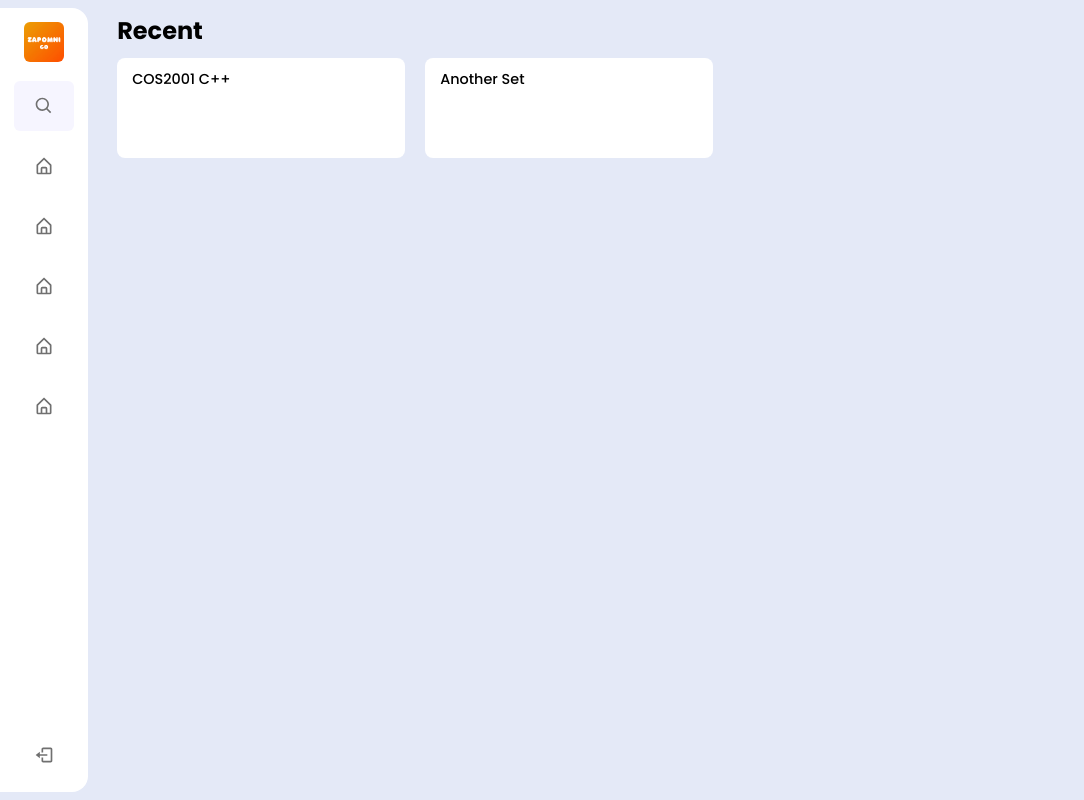
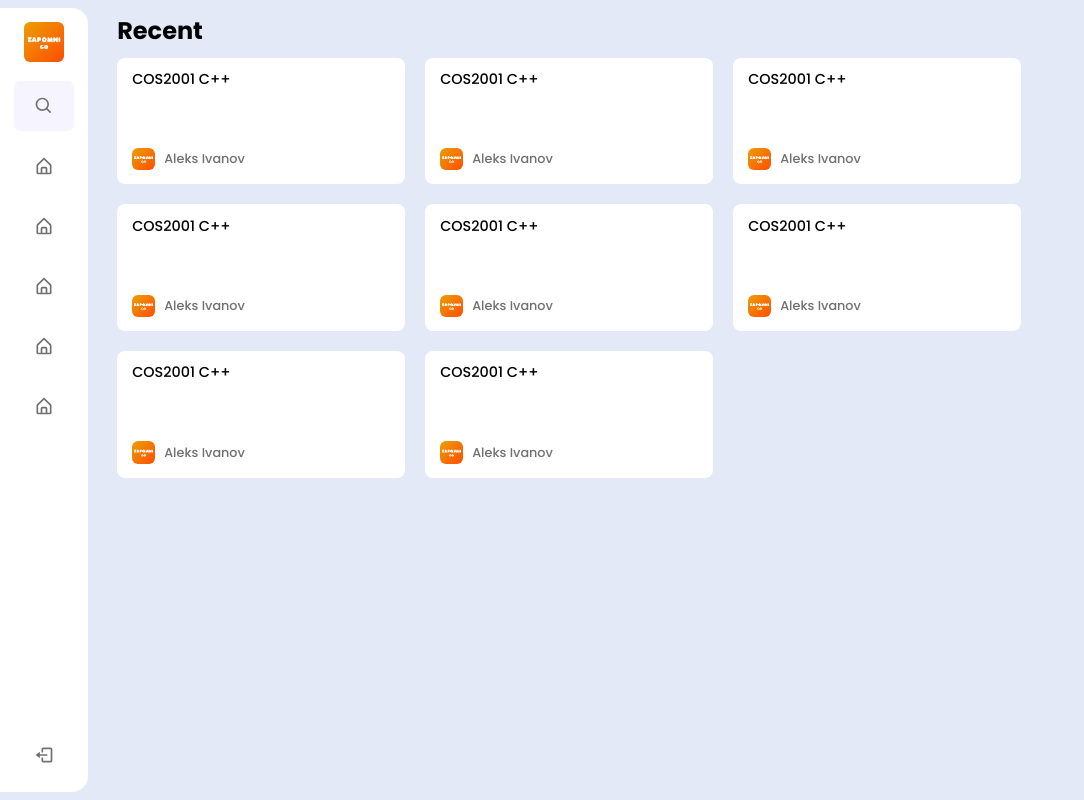
Before and after one commit to ZapomniGo/zapomnigo-client, a React (Vite) app: page / in a window 1280 px wide. Shown: the whole page, without its empty margins (0-1084 px from the left). Built offline with nearby package versions, Linux system fonts and the light colour scheme.

Commit message:
fixed animation

```diff
--- a/src/app-components/MainPage/Dashboard/Dashboard.tsx
+++ b/src/app-components/MainPage/Dashboard/Dashboard.tsx
@@ -6,6 +6,8 @@ interface SetCardData {
   title: string;
   description: string;
   institution: string;
+  image: string;
+  creator_name: string;
 }
 
 // Mock data for testing purposes
@@ -14,13 +16,65 @@ const mockSetCards: SetCardData[] = [
     id: "card1",
     title: "COS2001 C++",
     description: "Description of this set of cards and it informs us about fds course",
-    institution: "American University in Bulgaria"
+    institution: "American University in Bulgaria",
+    image: "src/app-components/MainPage/Navigation/logo.png",
+    creator_name: "Aleks Ivanov"
   },
   {
     id: "card2",
-    title: "Another Set",
-    description: "Description of another set of cards",
-    institution: "Some Institution"
+    title: "COS2001 C++",
+    description: "Description of this set of cards and it informs us about fds course",
+    institution: "American University in Bulgaria",
+    image: "src/app-components/MainPage/Navigation/logo.png",
+    creator_name: "Aleks Ivanov"
+  },
+  {
+    id: "card3",
+    title: "COS2001 C++",
+    description: "Description of this set of cards and it informs us about fds course",
+    institution: "American University in Bulgaria",
+    image: "src/app-components/MainPage/Navigation/logo.png",
+    creator_name: "Aleks Ivanov"
+  },
+  {
+    id: "card4",
+    title: "COS2001 C++",
+    description: "Description of this set of cards and it informs us about fds course",
+    institution: "American University in Bulgaria",
+    image: "src/app-components/MainPage/Navigation/logo.png",
+    creator_name: "Aleks Ivanov"
+  },
+  {
+    id: "card5",
+    title: "COS2001 C++",
+    description: "Description of this set of cards and it informs us about fds course",
+    institution: "American University in Bulgaria",
+    image: "src/app-components/MainPage/Navigation/logo.png",
+    creator_name: "Aleks Ivanov"
+  },
+  {
+    id: "card6",
+    title: "COS2001 C++",
+    description: "Description of this set of cards and it informs us about fds course",
+    institution: "American University in Bulgaria",
+    image: "src/app-components/MainPage/Navigation/logo.png",
+    creator_name: "Aleks Ivanov"
+  },
+  {
+    id: "card7",
+    title: "COS2001 C++",
+    description: "Description of this set of cards and it informs us about fds course",
+    institution: "American University in Bulgaria",
+    image: "src/app-components/MainPage/Navigation/logo.png",
+    creator_name: "Aleks Ivanov"
+  },
+  {
+    id: "card8",
+    title: "COS2001 C++",
+    description: "Description of this set of cards and it informs us about fds course",
+    institution: "American University in Bulgaria",
+    image: "src/app-components/MainPage/Navigation/logo.png",
+    creator_name: "Aleks Ivanov"
   },
 ];
 
@@ -66,6 +120,8 @@ export const Dashboard: React.FC<{ sidebarOpen: boolean }> = ({ sidebarOpen }) =
               title={card.title}
               description={card.description}
               institution={card.institution}
+              image={card.image}
+              creator_name={card.creator_name}
               onMouseEnter={handleMouseEnter}
               onMouseLeave={handleMouseLeave}
               isSelected={selectSet === card.id}
--- a/src/app-components/MainPage/Dashboard/SetCard.tsx
+++ b/src/app-components/MainPage/Dashboard/SetCard.tsx
@@ -1,4 +1,5 @@
 import React from "react";
+import { SlOptionsVertical } from "react-icons/sl";
 
 interface SetCardProps {
   id: string;
@@ -8,22 +9,40 @@ interface SetCardProps {
   onMouseEnter: (id: string) => void;
   onMouseLeave: () => void;
   isSelected: boolean;
+  image: string;
+  creator_name: string;
 }
 
-const SetCard: React.FC<SetCardProps> = ({ id, title, description, institution, onMouseEnter, onMouseLeave, isSelected }) => {
+const SetCard: React.FC<SetCardProps> = ({ id, title, description, institution, image, creator_name, onMouseEnter, onMouseLeave, isSelected }) => {
   return (
     <div
       className="set-card"
       onMouseEnter={() => onMouseEnter(id)}
       onMouseLeave={onMouseLeave}
     >
-      <div className="set-title">{title}</div>
+      <div className="title-options">
+        <div className="set-title">{title}</div>
+        {/* <div className={`more-options ${isSelected ? "open" : "open"}`}>
+          <SlOptionsVertical />
+        </div> */}
+      </div>
+
       <div className={`set-description ${isSelected ? "open" : "closed"}`}>
         {description}
       </div>
       <div className={`set-institution ${isSelected ? "open" : "closed"}`}>
         {institution}
       </div>
+      <div className="set-creator">
+        <div className="image">
+            <img src={image} alt="" />
+        </div>
+        <div className="creator-name">
+            <p>
+              {creator_name}
+            </p>
+        </div>
+      </div>
     </div>
   );
 };
--- a/src/app-components/MainPage/Dashboard/dashboard.scss
+++ b/src/app-components/MainPage/Dashboard/dashboard.scss
@@ -42,10 +42,22 @@
             font-size: 0.8rem;
             .closed{
                 opacity: 0;
+                transition: var(--tran-03);
+
                 overflow: hidden;
             }
-            .opened{
+            .open{
+                transition: var(--tran-03);
+
                 opacity: 1;
+            }
+            .title-options{
+                display: flex;
+                align-items: center;
+                justify-content: space-between;
+                .more-options{
+                    padding-right: 0.8vmax;
+                }
             }
             .set-title{
                 font-size: 0.9rem;
@@ -62,7 +74,7 @@
                     align-items: center;
 
                     img{
-                        width: 2vmax;
+                        width: 1.75vmax;
                         border-radius: 6px;
                     }
                 }
--- a/src/app-components/MainPage/Navigation/navigation.scss
+++ b/src/app-components/MainPage/Navigation/navigation.scss
@@ -11,6 +11,7 @@ body{
     color: var(--text-color);
     transition: var(--tran-02);
     white-space: nowrap;
+    opacity: 1;
 }
 
 .sidebar .image{
--- a/src/app-components/MainPage/mainPage.scss
+++ b/src/app-components/MainPage/mainPage.scss
@@ -1,5 +1,4 @@
 .main-page{
     display: flex;
-    // justify-content: center;
     overflow: hidden;
   }
```
